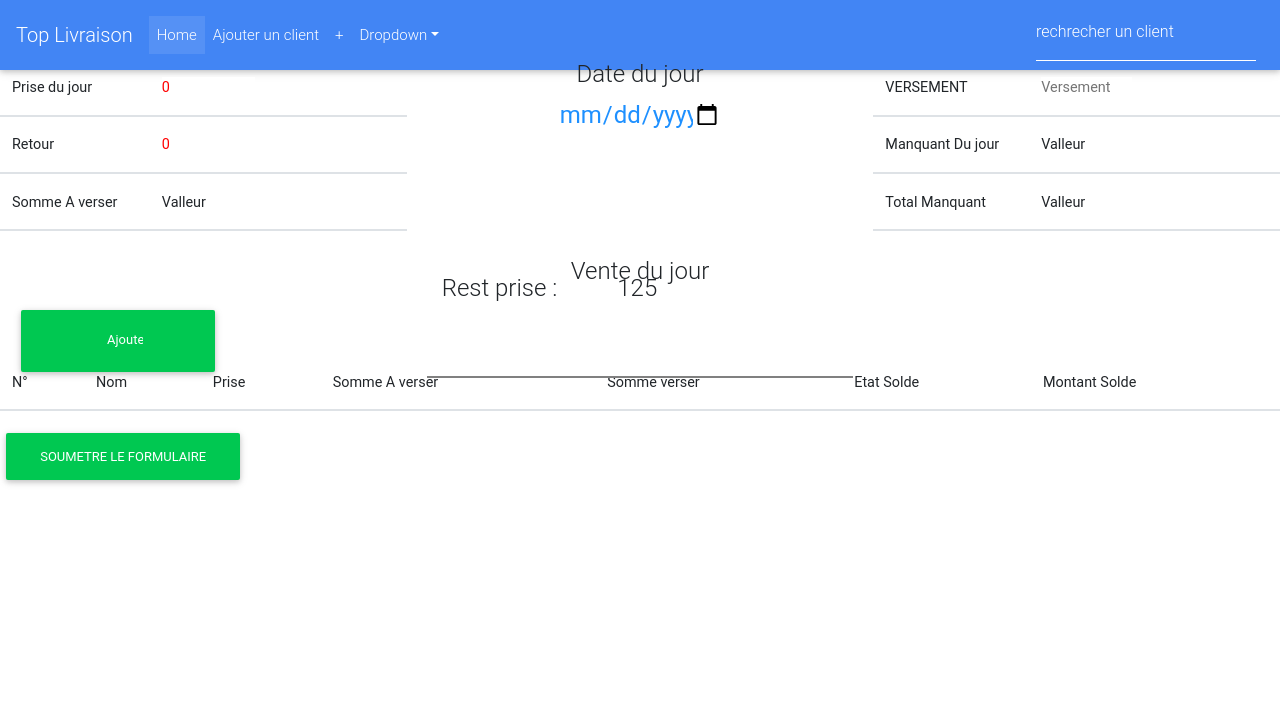
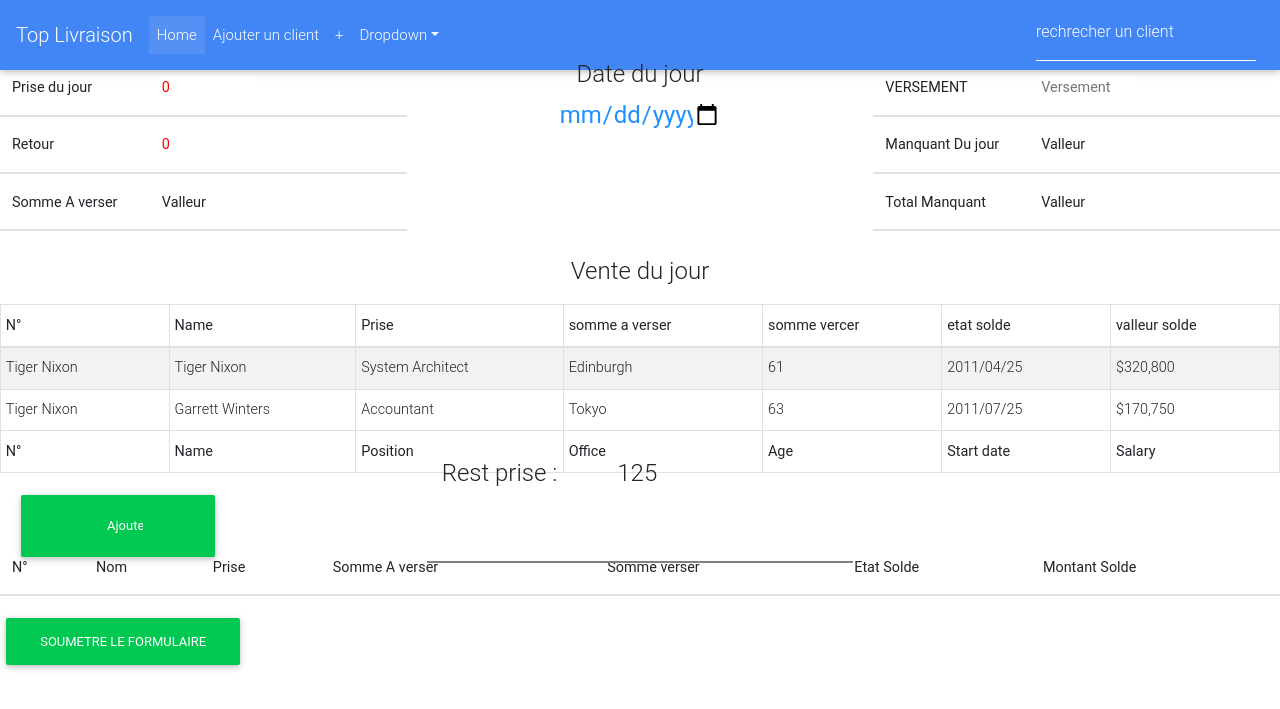
Before and after one commit to pentest225/Livraison, a PHP site: page / in a window 1280 px wide. Shown: the top 709 px of the page. Run offline with PHP 8.4, Linux system fonts and the light colour scheme; lists and menus that the app fills with data are empty; some libraries are stand-ins or nearby versions; some web fonts are replaced.

Commit message:
creation des tableaux mdb

```diff
--- a/index.php
+++ b/index.php
@@ -80,6 +80,68 @@
 				</div>
 			</div>
 			<!--SECTION TABLEAUX  CLIENTS -->
+
+			<!-- section table mdn -->
+		<table id="dtBasicExample" class="table table-striped table-bordered table-sm table-hover" cellspacing="0" width="100%">
+			<thead>
+				<tr>
+				<th class="th-sm">N°
+				</th>
+				<th class="th-sm">Name
+				</th>
+				<th class="th-sm">Prise
+				</th>
+				<th class="th-sm">somme a verser
+				</th>
+				<th class="th-sm">somme vercer
+				</th>
+				<th class="th-sm">etat solde
+				</th>
+				<th class="th-sm">valleur solde
+				</th>
+				</tr>
+			</thead>
+			<tbody>
+				<tr>
+				<td>Tiger Nixon</td>
+				<td>Tiger Nixon</td>
+				<td>System Architect</td>
+				<td>Edinburgh</td>
+				<td>61</td>
+				<td>2011/04/25</td>
+				<td>$320,800</td>
+				</tr>
+				<tr>
+				<td>Tiger Nixon</td>
+				<td>Garrett Winters</td>
+				<td>Accountant</td>
+				<td>Tokyo</td>
+				<td>63</td>
+				<td>2011/07/25</td>
+				<td>$170,750</td>
+				</tr>
+
+			</tbody>
+			<tfoot>
+				<tr>
+				<th>N°
+				</th>
+				<th>Name
+				</th>
+				<th>Position
+				</th>
+				<th>Office
+				</th>
+				<th>Age
+				</th>
+				<th>Start date
+				</th>
+				<th>Salary
+				</th>
+				</tr>
+			</tfoot>
+		</table>
+			<!-- fin de la section table mdn -->
 			<div class="row navigation">
 				<div class="col-md-4">
 					<input type="button" name="" class="btn btn-success " id="addLine" onclick="ajouterLigne();" value="Ajouter une ligne">
@@ -121,16 +183,14 @@
 						<input type="text" id="NomClient" class="form-control validate" name="NomClient">
 						<label data-error="wrong" data-success="right" for="NomClient">Nom Client(te)</label>
 					</div>
-					<select class="mdb-select md-form" name="typeClient" id="Type">
-						<option value="" disabled selected>Type Client</option>
-						<option value="r">Revendeur</option>
-						<option value="d">Domicile</option>
-					</select>
+					<div class="md-form mb-5">
+						<i class="fas fa-user prefix grey-text"></i>
 						<select class="browser-default mdb-select custom-select md-form" name="typeClient" id="Type">
 							<option value="" disabled selected>Type Client</option>
 							<option value="r">Revendeur</option>
 							<option value="d">Domicile</option>
 						</select>
+					</div>
 					<div class="md-form mb-4">
 						<i class="fas fa-envelope prefix grey-text"></i>
 						<input type="number" id="Prix" class="form-control validate" name="PrixClient">
--- a/static/css/style.css
+++ b/static/css/style.css
@@ -63,3 +63,18 @@ input{
 .vente_du_jour{
 	padding: 10px;
 }
+
+
+/* CSS DES TABLE */
+table.dataTable thead .sorting:after,
+table.dataTable thead .sorting:before,
+table.dataTable thead .sorting_asc:after,
+table.dataTable thead .sorting_asc:before,
+table.dataTable thead .sorting_asc_disabled:after,
+table.dataTable thead .sorting_asc_disabled:before,
+table.dataTable thead .sorting_desc:after,
+table.dataTable thead .sorting_desc:before,
+table.dataTable thead .sorting_desc_disabled:after,
+table.dataTable thead .sorting_desc_disabled:before {
+  bottom: .5em;
+}
--- a/static/js/script.js
+++ b/static/js/script.js
@@ -270,4 +270,10 @@ $(function()
         }
         return 0
     }
+
+    //code pour les tableaux de la page index
+    $(document).ready(function () {
+        $('#dtBasicExample').DataTable();
+        $('.dataTables_length').addClass('bs-select');
+        });
 })
```
Lines whose indentation alone changed are shown as unchanged.
